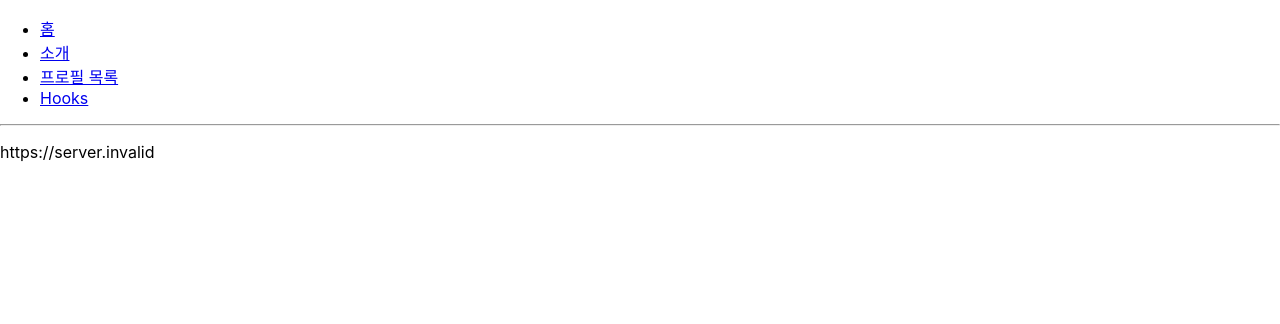
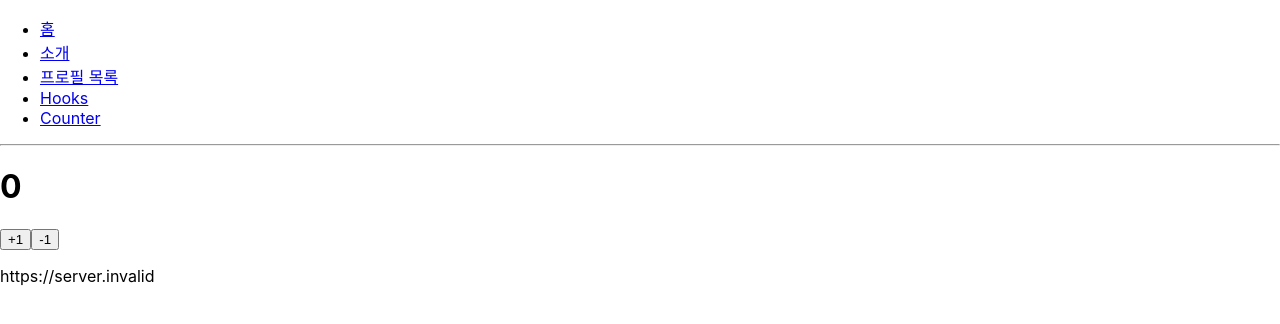
Before and after one commit to YangSeung-min/react-example-2, a React (Create React App) app: page /counter in a window 1280 px wide. Shown: the top 324 px of the page. Built offline with nearby package versions, Linux system fonts and the light colour scheme; no server answers.

Commit message:
Hooks useReducer

```diff
--- a/src/App.js
+++ b/src/App.js
@@ -4,6 +4,7 @@
 import Home from './pages/Home';
 import Profiles from './pages/Profiles'
 import Hooks from './pages/Hooks'
+import Counter from './pages/Counter'
 
 function App() {
   return (
@@ -22,6 +23,10 @@
           <li>
             <Link to="/hooks">Hooks</Link>
           </li>
+          <li>
+            <Link to="/counter">Counter</Link>
+          </li>
+
         </ul>
         <hr />
         <Route path="/" exact={true} component={Home} />
@@ -29,6 +34,7 @@
         {/* <Route path="/profiles/:username" component={Profile} /> */}
         <Route path="/profiles" component={Profiles} />
         <Route path="/hooks" component={Hooks} />
+        <Route path="/counter" component={Counter} />
       </div>
       <p>{process.env.REACT_APP_DB_HOST}</p>
     </div>
--- /dev/null
+++ b/src/pages/Counter.js
@@ -0,0 +1,34 @@
+import React, { useReducer } from 'react';
+
+function reducer(state, action) {
+  switch (action.type) {
+    case 'INCREMENT':
+      return state + 1;
+    case 'DECREMENT':
+      return state - 1;
+    default:
+      return state;
+  }
+}
+
+function Counter() {
+  const [number, dispatch] = useReducer(reducer, 0);
+
+  const onIncrease = () => {
+    dispatch({ type: 'INCREMENT' });
+  };
+
+  const onDecrease = () => {
+    dispatch({ type: 'DECREMENT' });
+  };
+
+  return (
+    <div>
+      <h1>{number}</h1>
+      <button onClick={onIncrease}>+1</button>
+      <button onClick={onDecrease}>-1</button>
+    </div>
+  );
+}
+
+export default Counter;
```
